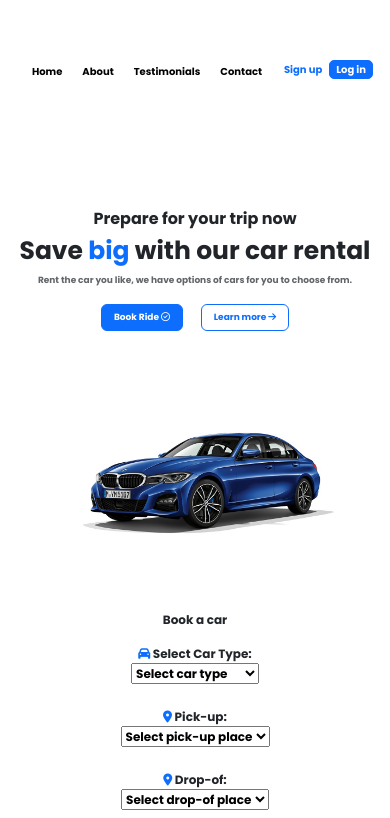
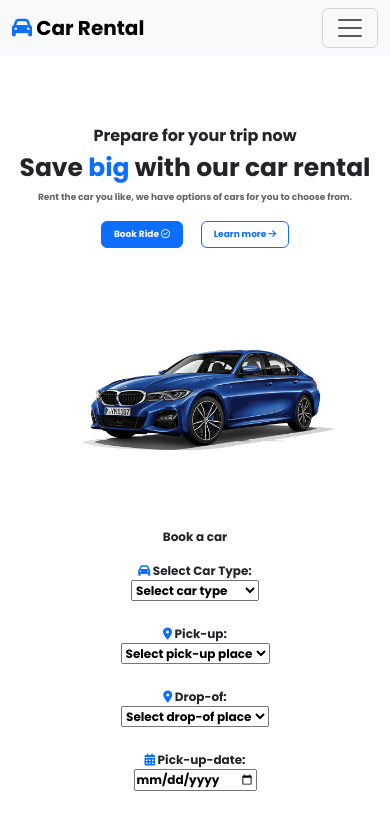
Before and after one commit to sthandiwe-prog/Car-Rental-Project, a plain HTML site: page index.html in a window 390 px wide. Shown: the top 818 px of the page. Drawn offline with nearby package versions, Linux system fonts and the light colour scheme.

Commit message:
Added bootstrap navbar

```diff
--- a/index.html
+++ b/index.html
@@ -17,6 +17,7 @@
       href="https://fonts.googleapis.com/css2?family=Permanent+Marker&family=Playfair+Display:wght@700&family=Poppins:wght@700&display=swap"
       rel="stylesheet"
     />
+
     <script
       src="https://cdn.jsdelivr.net/npm/bootstrap@5.3.0/dist/js/bootstrap.bundle.min.js"
       integrity="sha384-geWF76RCwLtnZ8qwWowPQNguL3RmwHVBC9FhGdlKrxdiJJigb/j/68SIy3Te4Bkz"
@@ -30,27 +31,34 @@
     <title>Car Rental Company</title>
   </head>
   <body>
-    <div class="container">
-      <header>
-        <nav>
-          <div class="container navigation d-flex">
-            <a href="#home"
-              ><span class="web-icon"
-                ><i class="fa-solid fa-car nav-icon-car"></i> Car Rental</span
-              ></a
-            >
-
-            <ul>
-              <li><a href="#home" class="home">Home</a></li>
-              <li><a href="#about" class="about">About</a></li>
-              <li>
-                <a href="#vehicle-models" class="vehicle">Vehicle Models</a>
-              </li>
-              <li>
-                <a href="#testimonials" class="testimonial">Testimonials</a>
-              </li>
-              <li><a href="#contact" class="contact">Contact</a></li>
-            </ul>
+    <header>
+      <nav class="navbar navbar-expand-lg bg-body-tertiary">
+        <div class="container">
+          <a class="navbar-brand" href="#"
+            ><i class="fa-solid fa-car nav-icon-car"></i> Car Rental</a
+          >
+          <button
+            class="navbar-toggler"
+            type="button"
+            data-bs-toggle="collapse"
+            data-bs-target="#navbarNavAltMarkup"
+            aria-controls="navbarNavAltMarkup"
+            aria-expanded="false"
+            aria-label="Toggle navigation"
+          >
+            <span class="navbar-toggler-icon"></span>
+          </button>
+          <div
+            class="collapse navbar-collapse navigation"
+            id="navbarNavAltMarkup"
+          >
+            <div class="navbar-nav">
+              <a class="nav-link" aria-current="page" href="#home">Home</a>
+              <a class="nav-link" href="#about">About</a>
+              <a class="nav-link" href="#testimonials">Testomonials</a>
+              <a class="nav-link" href="#vehicle-models">Vehicles</a>
+              <a class="nav-link" href="#contact">Contact</a>
+            </div>
             <span>
               <button class="sign-up-button" id="user-sign-up-button">
                 Sign up
@@ -60,9 +68,10 @@
               </button>
             </span>
           </div>
-        </nav>
-      </header>
-
+        </div>
+      </nav>
+    </header>
+    <div class="container">
       <section class="landing-content" id="home">
         <div class="row">
           <div class="col-md-6 main-content">
--- a/styles/style.css
+++ b/styles/style.css
@@ -16,26 +16,9 @@ p {
   opacity: 0.7;
 }
 
-header nav a {
-  text-decoration: none;
-  color: var(--primary-color);
-  font-weight: var(--main-font-weight);
-}
-header nav a:hover {
-  color: var(--main-color);
-  transition: all 150ms ease-in-out;
-}
-
-header nav ul li {
-  list-style: none;
-  display: inline;
-  margin: 0 10px;
-}
-
 header .navigation {
-  padding: 30px 5px;
   display: flex;
-  justify-content: space-between;
+  justify-content: space-evenly;
 }
 
 header .nav-icon-car {
@@ -45,6 +28,10 @@ header .web-icon {
   font-size: 25px;
   position: relative;
   top: -10px;
+}
+
+header .navigation a:hover {
+  color: var(--main-color);
 }
 
 header .sign-up-button {
@@ -271,44 +258,17 @@ h1 {
 }
 
 @media (max-width: 800px) {
-  header nav a {
-    font-weight: var(--main-font-weight);
-    font-size: 10px;
-  }
-  header nav ul {
-    padding: 28px 0 0 0;
-  }
-  header nav ul li:nth-child(3) {
-    margin: 0;
-  }
-  header nav ul,
-  span:nth-child(3) {
-    display: flex;
-    justify-content: center;
-  }
   header .navigation {
     display: flex;
-    flex-direction: row;
-    justify-content: space-between;
-  }
-  header .vehicle {
-    display: none;
-  }
-  header .web-icon {
-    display: none;
+    flex-direction: column;
+    gap: 20px;
+    align-items: start;
+    margin-top: 20px;
   }
 
-  header .sign-up-button {
-    font-size: 10px;
-    margin: 30px 0;
+  header .navigation a:hover {
+    color: var(--main-color);
   }
-
-  header .log-in-button {
-    font-size: 10px;
-    margin-left: 4px;
-    margin: 30px 0;
-  }
-
   .landing-content {
     text-align: center;
   }
@@ -439,6 +399,7 @@ h1 {
   .footer .special {
     margin: 0;
   }
+
   .popup-content {
     width: 230px;
     height: auto;
```
